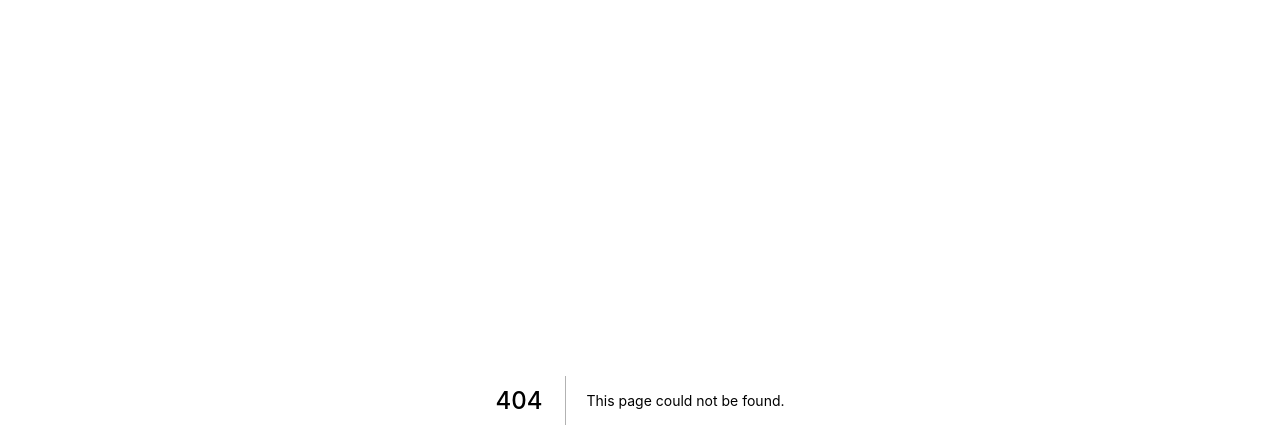
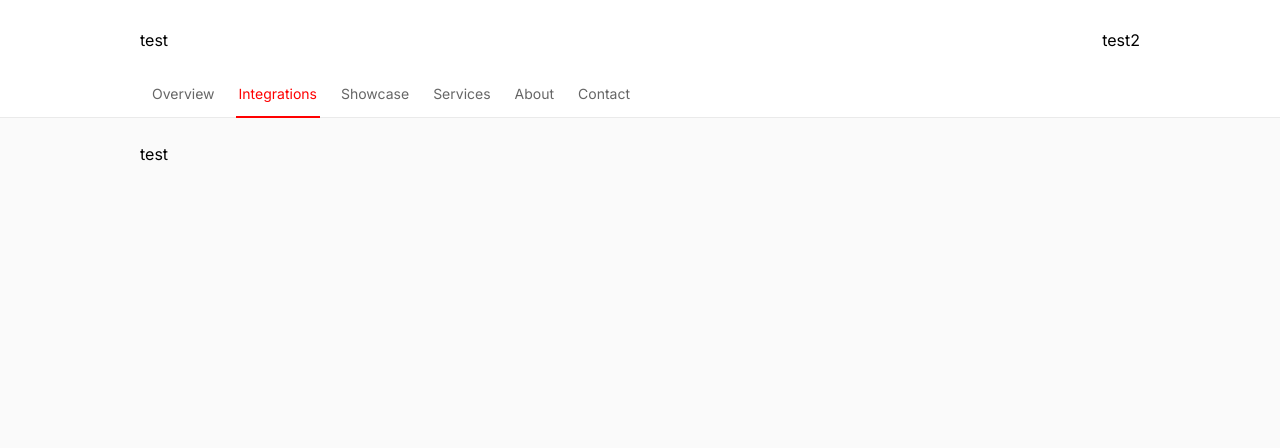
Before and after one commit to stanleykerr/filmbyben, a Next.js app: page /cli/sub in a window 1280 px wide. Before the commit this address had no page. Shown: the top 448 px of the page. Built offline with nearby package versions, Linux system fonts and the light colour scheme.

Commit message:
Add sub page for CLI testing

```diff
--- /dev/null
+++ b/src/pages/cli/sub.js
@@ -0,0 +1,9 @@
+import CliLayout from "@components/cli/CliLayout";
+
+export default function Sub() {
+  return <>test</>;
+}
+
+// TODO: fix
+// eslint-disable-next-line react/display-name
+Sub.getLayout = (page) => <CliLayout>{page}</CliLayout>;
--- /dev/null
+++ b/src/styles/CLI.module.scss
@@ -0,0 +1 @@
+@import "_variables";
```
